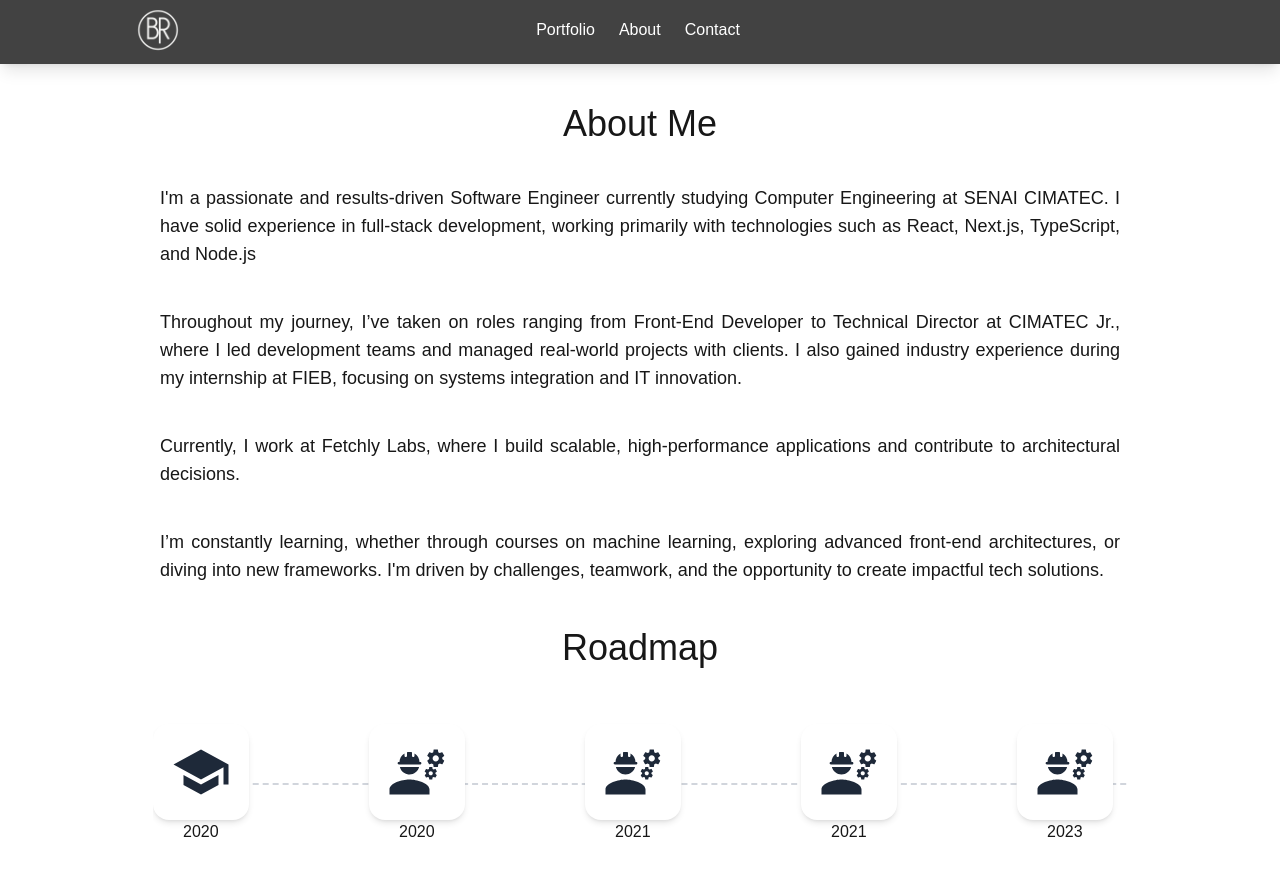
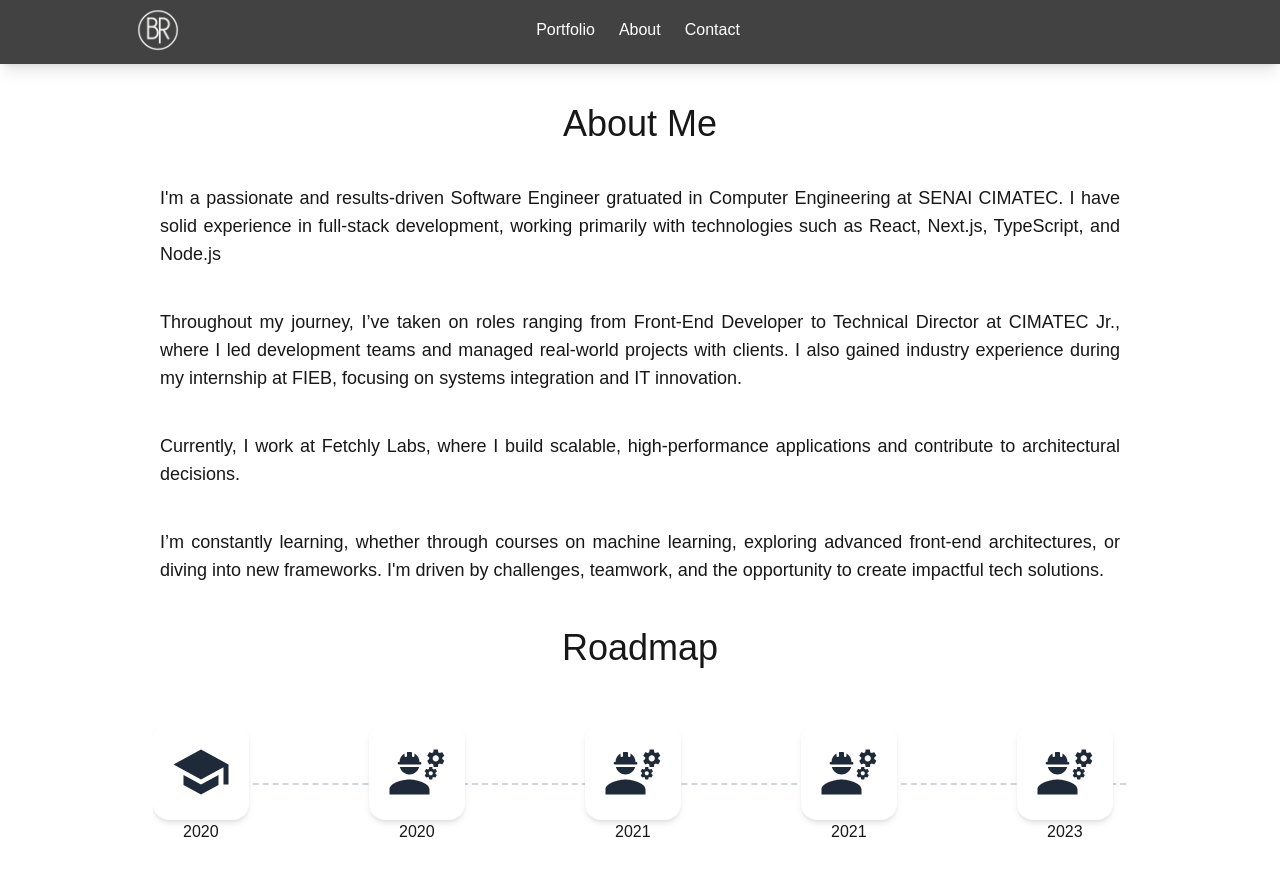
Before and after one commit to racoba/racoba-portfolio, a Next.js app: page /about in a window 1280 px wide. Shown: the top 876 px of the page. Built offline with nearby package versions, Linux system fonts and the light colour scheme; some icons are missing.

Commit message:
fixed text

```diff
--- a/src/resources/strings.ts
+++ b/src/resources/strings.ts
@@ -16,7 +16,7 @@ const englishStrings = {
         },
         about: {
             aboutMe: [
-                "I'm a passionate and results-driven Software Engineer currently studying Computer Engineering at SENAI CIMATEC. I have solid experience in full-stack development, working primarily with technologies such as React, Next.js, TypeScript, and Node.js",
+                "I'm a passionate and results-driven Software Engineer gratuated in Computer Engineering at SENAI CIMATEC. I have solid experience in full-stack development, working primarily with technologies such as React, Next.js, TypeScript, and Node.js",
                 "Throughout my journey, I’ve taken on roles ranging from Front-End Developer to Technical Director at CIMATEC Jr., where I led development teams and managed real-world projects with clients. I also gained industry experience during my internship at FIEB, focusing on systems integration and IT innovation.",
                 "Currently, I work at Fetchly Labs, where I build scalable, high-performance applications and contribute to architectural decisions.",
                 "I’m constantly learning, whether through courses on machine learning, exploring advanced front-end architectures, or diving into new frameworks. I'm driven by challenges, teamwork, and the opportunity to create impactful tech solutions.",
```
